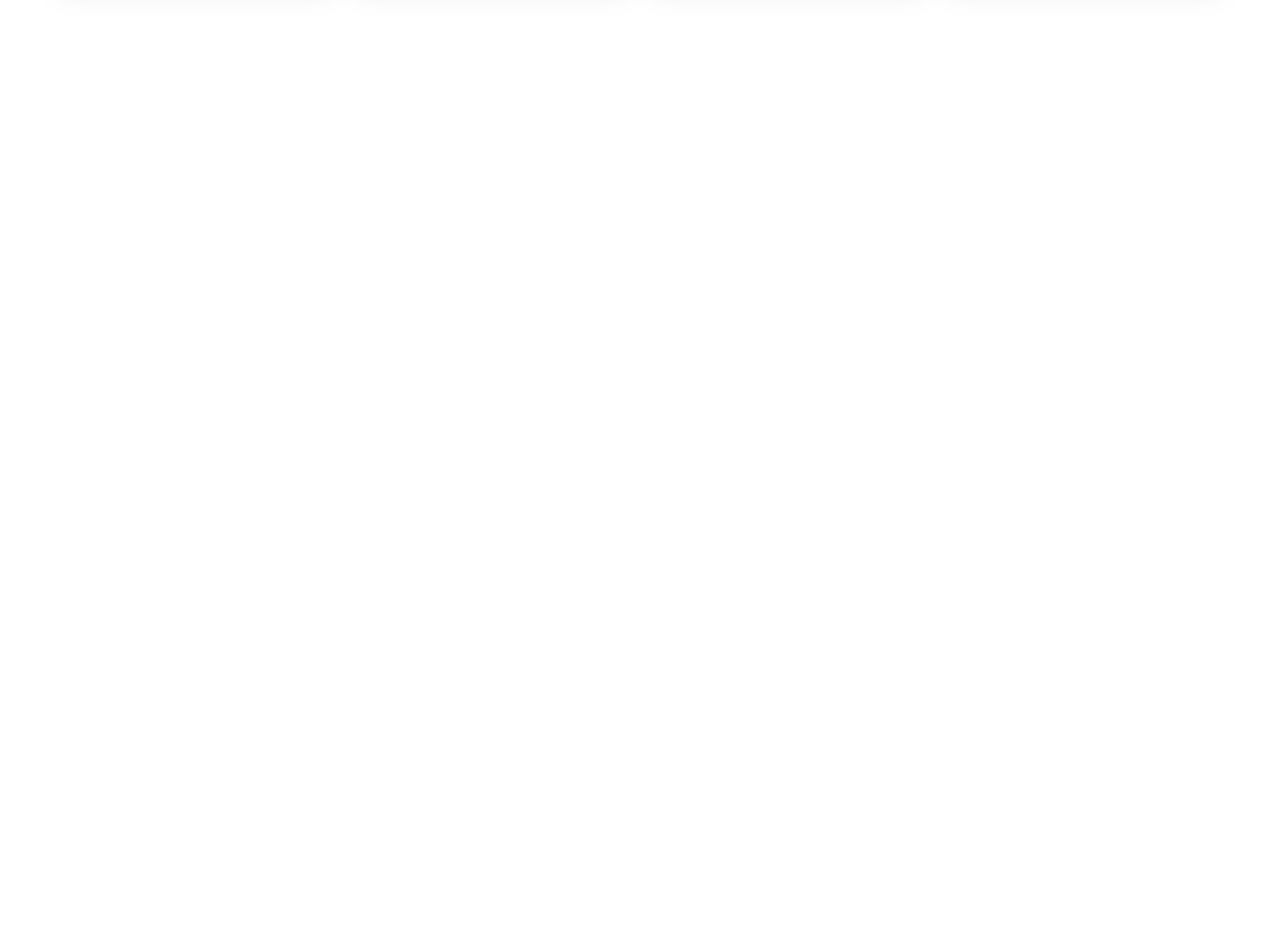
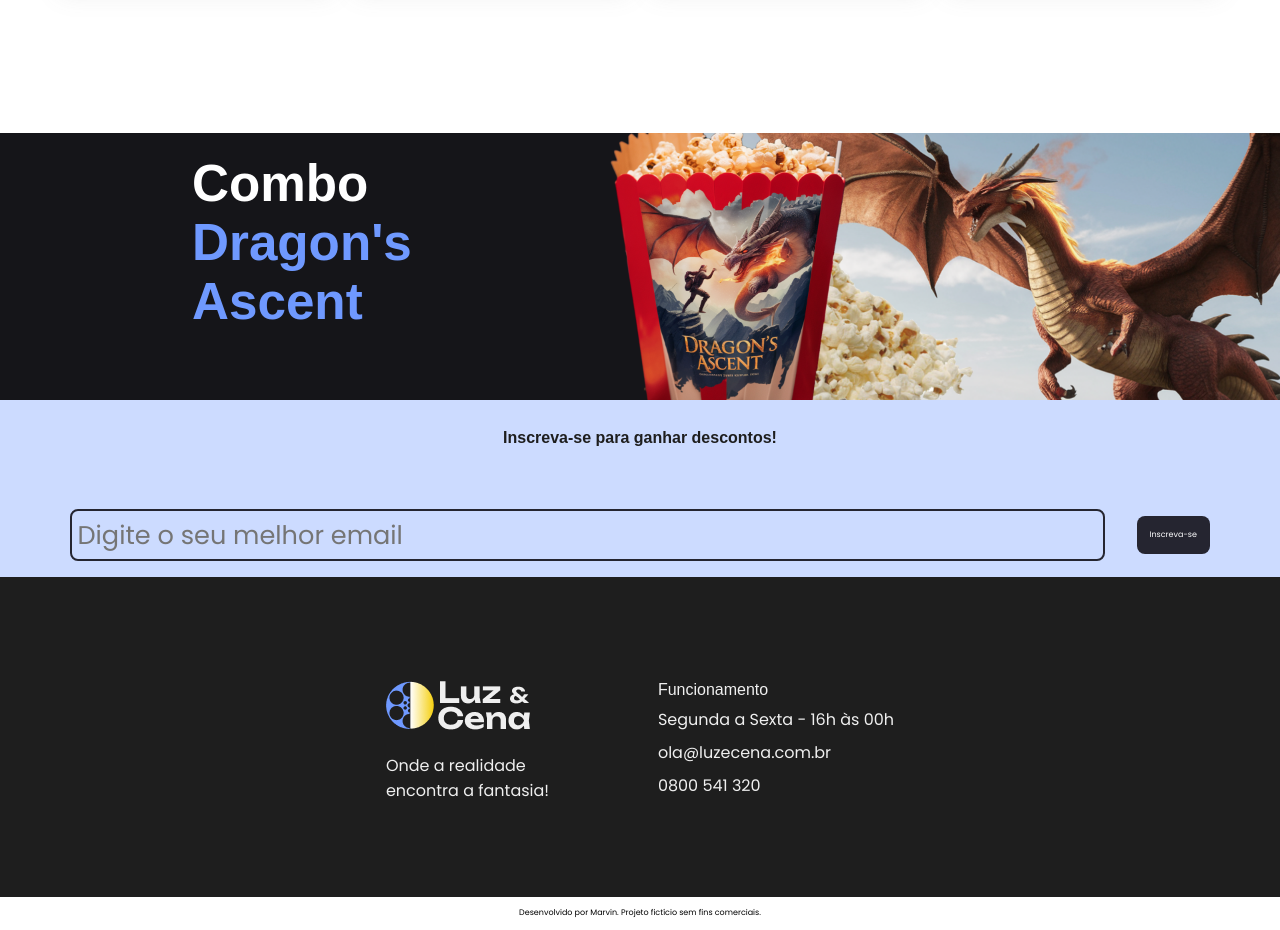
Before and after one commit to Marvinx9/luz-e-cena, a React (Vite) app: page / in a window 1280 px wide. Shown: the part 2000-2930 px from the top of the page. Before the commit the page ends 2133 px from the top, so only its background shows below. Built offline with nearby package versions, Linux system fonts and the light colour scheme; data requests are answered from the project's data file; a web font is replaced by a local one.

Commit message:
feat: add component footer

```diff
--- a/src/App.tsx
+++ b/src/App.tsx
@@ -1,13 +1,29 @@
 import Banner from "./components/Banner";
+import Footer from "./components/Footer";
 import Header from "./components/Header";
 import MovieSection from "./components/MovieSection";
+import Newsletter from "./components/Newsletter";
 
 function App() {
   return (
     <>
       <Header />
-      <Banner src="./banner-desktop.png" alt="banner" />
+      <Banner
+        src="./banner-desktop.png"
+        alt="banner"
+        text1="Onde a realidade "
+        text2="encontra a fantasia!"
+      />
       <MovieSection />
+      <Banner
+        src="./combo.png"
+        alt="Combo"
+        variant="combo"
+        text1="Combo "
+        text2="Dragon's Ascent"
+      />
+      <Newsletter />
+      <Footer />
     </>
   );
 }
--- a/src/components/Banner/Banner.module.css
+++ b/src/components/Banner/Banner.module.css
@@ -22,3 +22,7 @@
   width: 100%;
   margin-bottom: -7px;
 }
+
+.combo h1 {
+  top: -5%;
+}
--- a/src/components/Banner/index.tsx
+++ b/src/components/Banner/index.tsx
@@ -1,16 +1,32 @@
+import classNames from "classnames";
 import styles from "./Banner.module.css";
 
 type BannerProps = {
   src: string;
   alt: string;
+  variant?: "default" | "combo";
+  text1?: string;
+  text2?: string;
 };
 
-const Banner = ({ src, alt }: BannerProps) => {
+const Banner = ({
+  src,
+  alt,
+  text1,
+  text2,
+  variant = "default",
+}: BannerProps) => {
+  const classMap = {
+    default: "",
+    combo: styles.combo,
+  };
+
   return (
-    <div className={styles.container}>
+    <div className={classNames(styles.container, classMap[variant])}>
       <img src={src} alt={alt} className={styles.banner} />
       <h1>
-        Onde a realidade <span>encontra a fantasia!</span>
+        {text1}
+        <span>{text2}</span>
       </h1>
     </div>
   );
--- a/src/components/Button/Button.module.css
+++ b/src/components/Button/Button.module.css
@@ -1,7 +1,7 @@
 .botao {
   padding: var(--padding-s);
   font-family: var(--fonte-texto);
-  font-size: var(--font-size-s);
+  font-size: 0.5em;
   border: none;
   border-radius: 8px;
   cursor: pointer;
@@ -11,6 +11,8 @@
 .default {
   color: var(--branco);
   background-color: var(--cinza-escuro);
+  padding: 0.8rem;
+  text-align: center;
 }
 
 .icon {
--- /dev/null
+++ b/src/components/Footer/Footer.module.css
@@ -0,0 +1,75 @@
+.rodape {
+  display: flex;
+  align-items: center;
+  justify-content: center;
+  height: 40vh;
+  gap: 0.5rem;
+  background-color: var(--preto);
+}
+
+.rodape_informacoes {
+  display: flex;
+  align-items: start;
+  justify-content: space-around;
+  gap: 2rem;
+  margin: 0.5rem;
+  height: 7rem;
+  color: var(--cinza-claro);
+}
+
+.logo {
+  width: 30%;
+}
+
+.funcionamento,
+.institucional,
+.redes {
+  display: flex;
+  flex-direction: column;
+  gap: 0.5rem;
+  color: var(--cinza-claro);
+}
+
+.titulo {
+  margin: 0;
+  font-family: var(--fonte-titulo);
+  font-weight: 400;
+}
+
+.ancora {
+  color: var(--cinza-claro);
+  text-decoration: none;
+}
+
+.ancora:hover {
+  color: var(--branco);
+  transform: scale(1.1);
+}
+
+.icones {
+  display: flex;
+  gap: var(--gap-xs);
+  color: var(--azul);
+  font-size: var(--font-size-m);
+}
+
+.icone {
+  color: var(--azul);
+}
+
+.desenvolvimento {
+  padding: var(--padding-m) var(--padding-s);
+  background-color: var(--cinza-claro);
+  color: var(--preto);
+  text-align: center;
+  font-family: var(--fonte-texto);
+  font-weight: 400;
+  font-size: var(--font-size-m);
+}
+
+.footer {
+  text-align: center;
+  font-family: var(--fonte-texto);
+  font-weight: 400;
+  font-size: 0.5em;
+}
--- /dev/null
+++ b/src/components/Footer/FooterInfo.tsx
@@ -0,0 +1,14 @@
+import styles from "./Footer.module.css";
+
+const FooterInfo = () => {
+  return (
+    <div className={styles.funcionamento}>
+      <h4 className={styles.titulo}>Funcionamento</h4>
+      <span>Segunda a Sexta - 16h às 00h</span>
+      <span>ola@luzecena.com.br</span>
+      <span>0800 541 320</span>
+    </div>
+  );
+};
+
+export default FooterInfo;
--- /dev/null
+++ b/src/components/Footer/FooterLogo.tsx
@@ -0,0 +1,13 @@
+import styles from "./Footer.module.css";
+import Logo from "../Logo";
+
+const FooterLogo = () => {
+  return (
+    <div className={styles.logo}>
+      <Logo src="./logo_branco.png" alt="logo" />
+      <p>Onde a realidade encontra a fantasia!</p>
+    </div>
+  );
+};
+
+export default FooterLogo;
--- /dev/null
+++ b/src/components/Footer/index.tsx
@@ -0,0 +1,21 @@
+import styles from "./Footer.module.css";
+import FooterInfo from "./FooterInfo";
+import FooterLogo from "./FooterLogo";
+
+const Footer = () => {
+  return (
+    <>
+      <footer className={styles.rodape}>
+        <div className={styles.rodape_informacoes}>
+          <FooterLogo />
+          <FooterInfo />
+        </div>
+      </footer>
+      <h4 className={styles.footer}>
+        Desenvolvido por Marvin. Projeto fictício sem fins comerciais.
+      </h4>
+    </>
+  );
+};
+
+export default Footer;
--- a/src/components/Menu/MenuList/MenuList.module.css
+++ b/src/components/Menu/MenuList/MenuList.module.css
@@ -22,6 +22,6 @@
 @media (max-width: 986px) {
   .navegacao {
     gap: 3vw;
-    font-size: 2vw;
+    font-size: 2.5vw;
   }
 }
--- /dev/null
+++ b/src/components/Newsletter/Newsletter.module.css
@@ -0,0 +1,25 @@
+.newsletter {
+  background-color: var(--azul-claro);
+  padding: 1rem;
+}
+
+.form {
+  display: flex;
+  align-items: center;
+  justify-content: center;
+  gap: 2rem;
+}
+
+.titulo {
+  color: var(--preto);
+  font-family: var(--fonte-titulo);
+  font-size: 1em;
+  text-align: center;
+  margin-bottom: 5%;
+}
+
+.error {
+  color: #e63946;
+  font-size: var(--font-size-s);
+  margin-top: var(--margin-s);
+}
--- /dev/null
+++ b/src/components/Newsletter/index.tsx
@@ -0,0 +1,22 @@
+import Button from "../Button";
+import Fieldset from "../Fieldset";
+import InputText from "../InputText";
+import styles from "./Newsletter.module.css";
+
+const Newsletter = () => {
+  return (
+    <section className={styles.newsletter}>
+      <h2 className={styles.titulo}>Inscreva-se para ganhar descontos!</h2>
+      <form className={styles.form}>
+        <Fieldset>
+          <InputText placeholder="Digite o seu melhor email" />
+        </Fieldset>
+        <Button variant="default" type="submit">
+          Inscreva-se
+        </Button>
+      </form>
+    </section>
+  );
+};
+
+export default Newsletter;
```
Also changed, not shown: public/combo.png (added), public/logo_branco.png (added).
